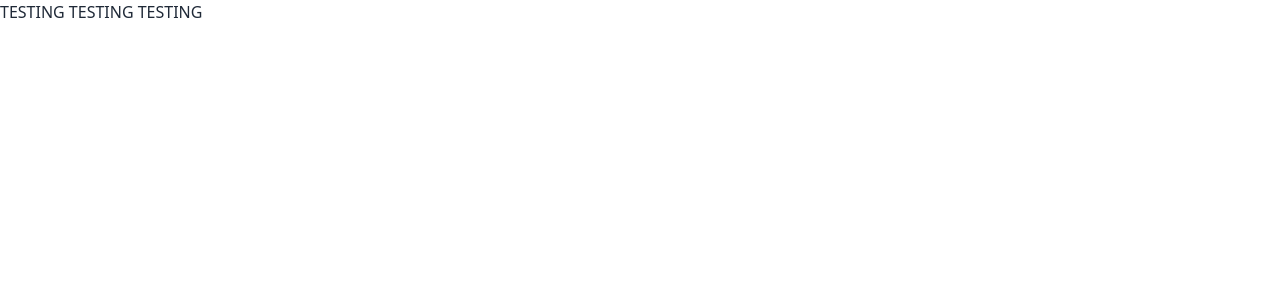
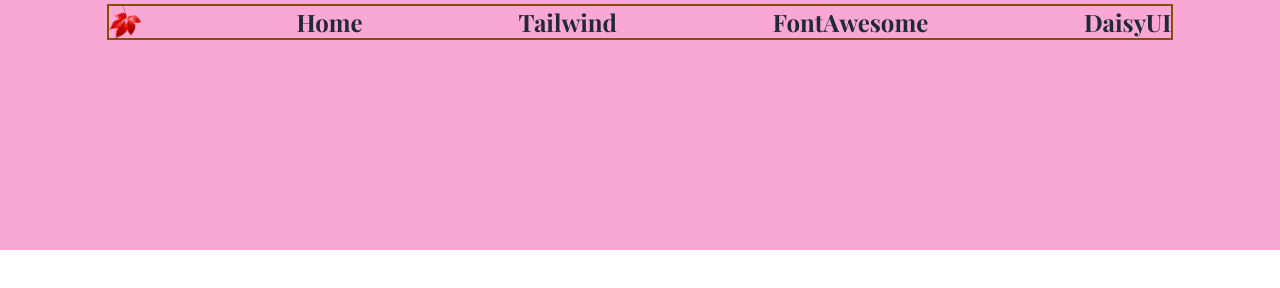
Before and after one commit to LinkonJT/OWN-PRACTICE, a plain HTML site: page index.html in a window 1280 px wide. Drawn offline with nearby package versions, Linux system fonts and the light colour scheme; a web font is replaced by a local one.

Commit message:
now using tailwind older version

```diff
--- a/index.html
+++ b/index.html
@@ -1,15 +1,19 @@
 <!DOCTYPE html>
-<html lang="en">
+<html lang="en" data-theme="light">
 <head>
     <meta charset="UTF-8">
     <meta name="viewport" content="width=device-width, initial-scale=1.0">
+
     <title>Various practice</title>
 
 <!-- daisyUI with latest tailwind -->
 
 <link href="https://cdn.jsdelivr.net/npm/daisyui@4.12.23/dist/full.min.css" rel="stylesheet" type="text/css" />
-<!-- <script src="https://cdn.tailwindcss.com"></script>  v-3.4.17-->
-<script src="https://unpkg.com/@tailwindcss/browser@4"></script>
+<!-- v-3.4.17 -->
+<script src="https://cdn.tailwindcss.com"></script>
+
+<!-- version-4 -->
+<!-- <script src="https://unpkg.com/@tailwindcss/browser@4"></script> -->
 
 <!-- Vanilla CSS link -->
 <link rel="stylesheet" href="style.css">
@@ -29,7 +33,25 @@
 
 
 </head>
-<body>
-    <h1>TESTING TESTING TESTING</h1>
+<body class="poppins-font">
+
+    <header class="playfair-font bg-pink-300 h-[250px] pt-1">
+
+    <nav class= "w-10/12 mx-auto">
+        <ul class=" flex justify-between font-bold text-2xl border-2 border-yellow-800">
+                <li><a href="https://pngimg.com/images/nature/autumn_leaves" target="_blank"><img class="w-8 h-8" src="./Images/autumn_leaves_PNG3592.png" alt="icons home"></a></li>
+                <li><a href="https://pngimg.com/" target="_blank" rel="noreferrer">Home</a></li>
+                <li><a href="https://v3.tailwindcss.com/docs/installation" target="_blank" rel="noreferrer">Tailwind</a></li>
+                <li><a href="https://fontawesome.com/v4/icon/search" target="_blank" rel="noreferrer">FontAwesome</a></li>
+                <li><a href="https://daisyui.com/docs/cdn/" target="_blank" rel="noreferrer">DaisyUI</a></li>
+
+
+            </ul>
+    </nav>
+
+    </header>
+
+
+    <main></main>
 </body>
 </html>
```
Also changed, not shown: Images/autumn_leaves_PNG3592.png (added).
